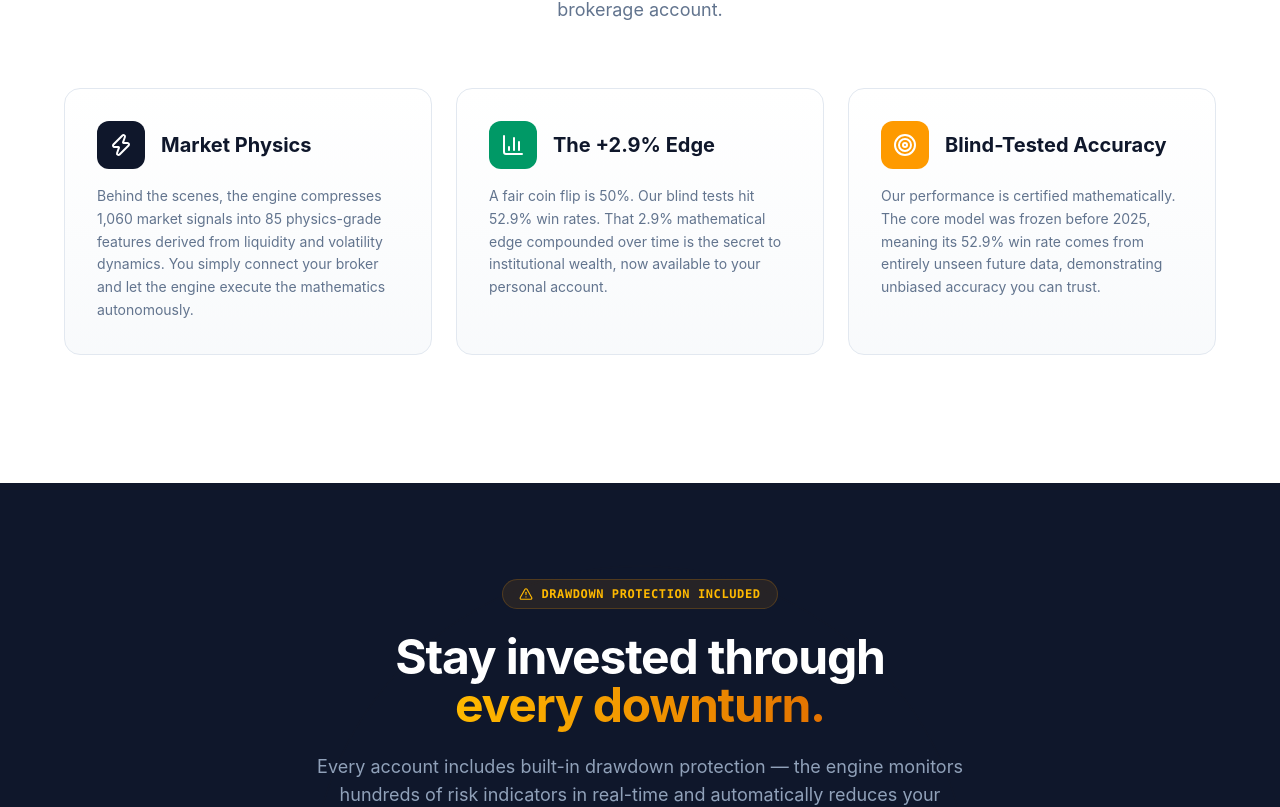
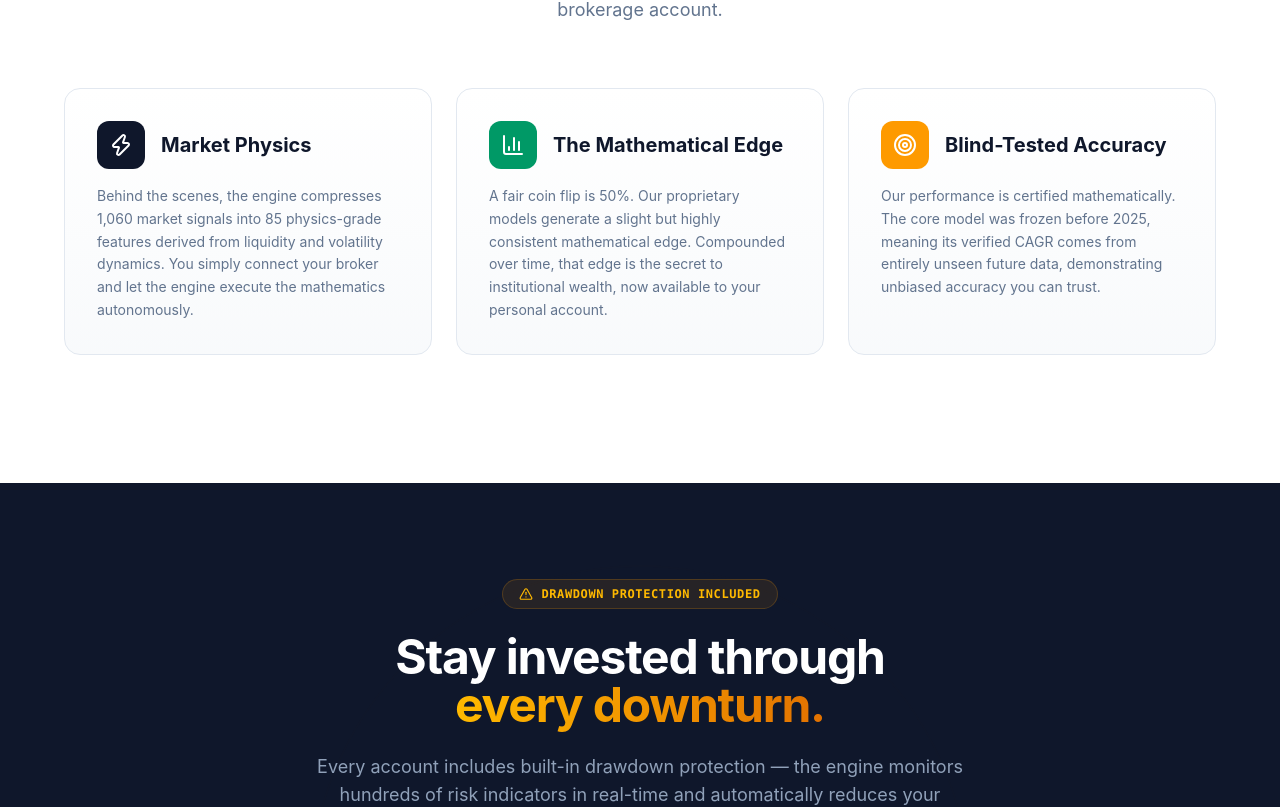
Before and after one commit to selsarraj-create/retinawealth, a Next.js app: page / in a window 1280 px wide. Shown: the part 1233-2040 px from the top of the page. Built offline with nearby package versions, Linux system fonts and the light colour scheme.

Commit message:
chore: remove trade secret metrics from marketing page

```diff
--- a/src/app/(marketing)/page.tsx
+++ b/src/app/(marketing)/page.tsx
@@ -64,7 +64,7 @@ export default function MarketingPage() {
           </h1>
 
           <p className="mt-8 text-lg md:text-xl text-slate-300 max-w-2xl font-light leading-relaxed backdrop-blur-sm bg-black/20 p-5 rounded-2xl border border-white/5">
-            Institutional-grade alpha generating a <strong className="text-emerald-400">41.7% Annual CAGR</strong> via a verified 52.9% win rate on stocks like Apple, Microsoft, and Google. We process the physics in the background, so your broker executes the trades autonomously while you sleep.
+            Institutional-grade alpha generating a <strong className="text-emerald-400">41.7% Annual CAGR</strong> on stocks like Apple, Microsoft, and Google. We process the physics in the background, so your broker executes the trades autonomously while you sleep.
           </p>
 
           <div className="mt-10 flex flex-col sm:flex-row items-center gap-4">
@@ -141,10 +141,10 @@ export default function MarketingPage() {
                   <div className="w-12 h-12 rounded-xl bg-emerald-600 flex items-center justify-center flex-shrink-0 group-hover:bg-emerald-700 transition-colors duration-300">
                     <BarChart3 className="w-6 h-6 text-white" />
                   </div>
-                  <h3 className="text-xl font-bold text-slate-900">The +2.9% Edge</h3>
+                  <h3 className="text-xl font-bold text-slate-900">The Mathematical Edge</h3>
                 </div>
                 <p className="text-slate-500 leading-relaxed text-sm">
-                    A fair coin flip is 50%. Our blind tests hit 52.9% win rates. That 2.9% mathematical edge compounded over time is the secret to institutional wealth, now available to your personal account.
+                    A fair coin flip is 50%. Our proprietary models generate a slight but highly consistent mathematical edge. Compounded over time, that edge is the secret to institutional wealth, now available to your personal account.
                 </p>
             </div>
             <div className="group p-8 rounded-2xl bg-gradient-to-b from-white to-slate-50 border border-slate-200 hover:border-amber-300 hover:shadow-lg hover:shadow-amber-500/5 transition-all duration-300">
@@ -155,7 +155,7 @@ export default function MarketingPage() {
                   <h3 className="text-xl font-bold text-slate-900">Blind-Tested Accuracy</h3>
                 </div>
                 <p className="text-slate-500 leading-relaxed text-sm">
-                    Our performance is certified mathematically. The core model was frozen before 2025, meaning its 52.9% win rate comes from entirely unseen future data, demonstrating unbiased accuracy you can trust.
+                    Our performance is certified mathematically. The core model was frozen before 2025, meaning its verified CAGR comes from entirely unseen future data, demonstrating unbiased accuracy you can trust.
                 </p>
             </div>
         </div>
@@ -164,8 +164,8 @@ export default function MarketingPage() {
         <div className="max-w-6xl mx-auto md:hidden space-y-3">
           {[
             { icon: <Zap className="w-5 h-5 text-white" />, iconBg: 'bg-slate-900', title: 'Market Physics', text: 'Behind the scenes, the engine compresses 1,060 market signals into 85 physics-grade features derived from liquidity and volatility dynamics. You simply connect your broker and let the engine execute the mathematics autonomously.' },
-            { icon: <BarChart3 className="w-5 h-5 text-white" />, iconBg: 'bg-emerald-600', title: 'The +2.9% Edge', text: 'A fair coin flip is 50%. Our blind tests hit 52.9% win rates. That 2.9% mathematical edge compounded over time is the secret to institutional wealth, now available to your personal account.' },
-            { icon: <Target className="w-5 h-5 text-white" />, iconBg: 'bg-amber-500', title: 'Blind-Tested Accuracy', text: 'Our performance is certified mathematically. The core model was frozen before 2025, meaning its 52.9% win rate comes from entirely unseen future data, demonstrating unbiased accuracy you can trust.' },
+            { icon: <BarChart3 className="w-5 h-5 text-white" />, iconBg: 'bg-emerald-600', title: 'The Mathematical Edge', text: 'A fair coin flip is 50%. Our proprietary models generate a slight but highly consistent mathematical edge. Compounded over time, that edge is the secret to institutional wealth, now available to your personal account.' },
+            { icon: <Target className="w-5 h-5 text-white" />, iconBg: 'bg-amber-500', title: 'Blind-Tested Accuracy', text: 'Our performance is certified mathematically. The core model was frozen before 2025, meaning its verified CAGR comes from entirely unseen future data, demonstrating unbiased accuracy you can trust.' },
           ].map((card, i) => (
             <div key={i} className="rounded-2xl bg-gradient-to-b from-white to-slate-50 border border-slate-200 overflow-hidden">
               <button
@@ -282,18 +282,10 @@ export default function MarketingPage() {
 
              <h2 className="text-3xl md:text-5xl font-bold text-slate-900 mb-10">The Numbers.</h2>
 
-             <div className="grid grid-cols-2 md:grid-cols-4 gap-4 mb-12">
+             <div className="grid grid-cols-2 max-w-2xl mx-auto gap-4 mb-12">
                  <div className="p-4 rounded-2xl bg-emerald-50 border border-emerald-100">
                      <div className="text-3xl md:text-4xl font-black text-emerald-700">+41.7%</div>
                      <div className="text-sm font-medium text-emerald-600/70 mt-1">Annualised CAGR</div>
-                 </div>
-                 <div className="p-4 rounded-2xl bg-slate-50 border border-slate-200">
-                     <div className="text-3xl md:text-4xl font-black text-slate-900">0.91</div>
-                     <div className="text-sm font-medium text-slate-500 mt-1">Raw Signal Sharpe</div>
-                 </div>
-                 <div className="p-4 rounded-2xl bg-slate-50 border border-slate-200">
-                     <div className="text-3xl md:text-4xl font-black text-slate-900">52.9%</div>
-                     <div className="text-sm font-medium text-slate-500 mt-1">Model Win Rate</div>
                  </div>
                  <div className="p-4 rounded-2xl bg-slate-50 border border-slate-200">
                      <div className="text-3xl md:text-4xl font-black text-slate-900">32k+</div>
```
